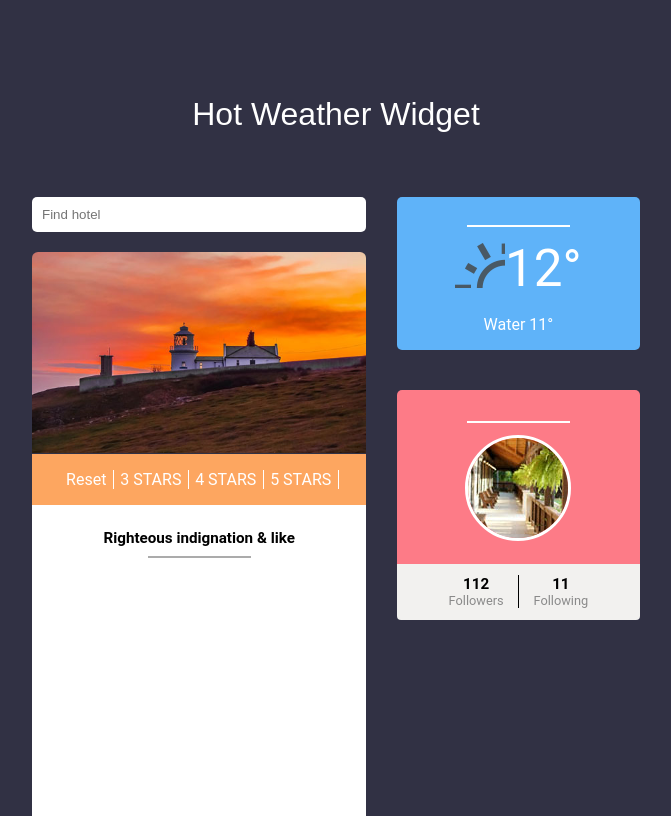
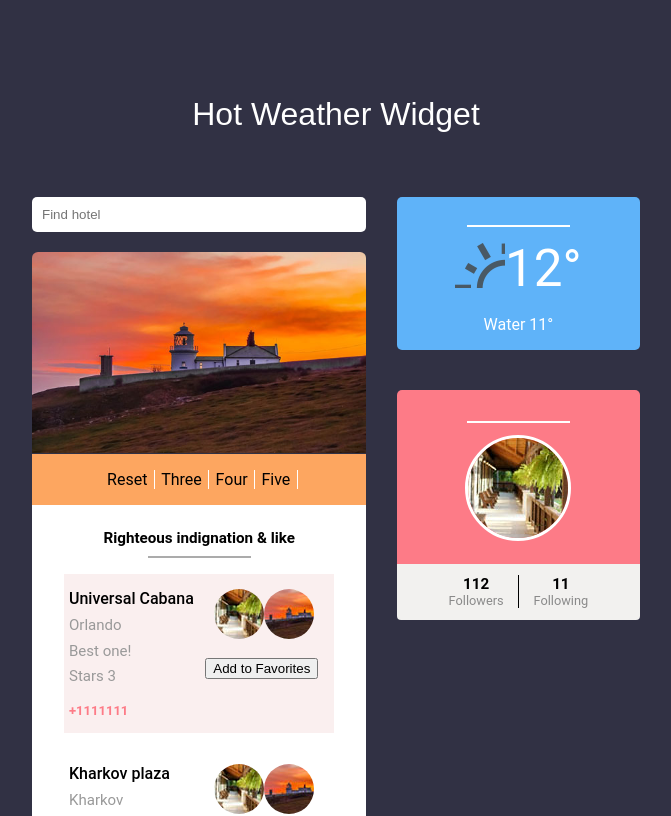
Before and after one commit to OlegMilkin/app-hotels, an Angular app: page / in a window 1280 px wide. Shown: the top 816 px of the page, without its empty margins (304-975 px from the left). Built offline with nearby package versions, Linux system fonts and the light colour scheme.

Commit message:
pipe fix

```diff
--- a/src/app/app-hotels/app-hotels.component.html
+++ b/src/app/app-hotels/app-hotels.component.html
@@ -9,10 +9,7 @@
 			<div class="element-left-bottom">
 				<div class="ele-strip">
 					<ul>
-						<li><a href="#" [attr.data-stars]="reset" (click)="starsFilter($event)">Reset</a></li>
-						<li><a href="#"   [attr.data-stars]="3" (click)="starsFilter($event)">3 STARS</a></li>
-						<li><a href="#"  [attr.data-stars]="4" (click)="starsFilter($event)">4 STARS</a></li>
-						<li><a href="#" [attr.data-stars]="5" (click)="starsFilter($event)">5 STARS</a></li>
+						<li *ngFor="let star of stars" (click)='starsFilter(star.value)'>{{ star.title }}</li>
 					</ul>
 				</div>
 				<div class="village">
--- a/src/app/app-hotels/app-hotels.component.ts
+++ b/src/app/app-hotels/app-hotels.component.ts
@@ -126,6 +126,25 @@ export class AppHotelsComponent {
     }
   ];
 
+  public stars: IStars[] = [
+    {
+      value: 0,
+      title: 'Reset'
+    },
+    {
+      value: 3,
+      title: 'Three'
+    },
+    {
+      value: 4,
+      title: 'Four'
+    },
+    {
+      value: 5,
+      title: 'Five'
+    }
+  ];
+
   public selectedHotel: IHotel = this.hotels[0];
   public favoriteHotelsList = [];
 
@@ -141,8 +160,7 @@ export class AppHotelsComponent {
     this.favoriteHotelsList.push(hotel);
   }
 
-  starsFilter(event: Event) {
-    event.preventDefault();
-    this.hotelStar = (<HTMLInputElement> event.target).dataset.stars;
+  starsFilter(star) {
+    this.hotelStar = star;
   }
 }
--- a/src/interfaces/IHotel.ts
+++ b/src/interfaces/IHotel.ts
@@ -22,3 +22,8 @@ interface IProfile {
   following: number;
   photo: string;
 }
+
+interface IStars {
+  value: number;
+  title: string;
+}
--- a/src/pipes/filter-hotel.pipe.ts
+++ b/src/pipes/filter-hotel.pipe.ts
@@ -7,12 +7,7 @@ export class FilterHotelPipe implements PipeTransform {
   transform(hotelsList, hotelStar, searchInputText): any {
 
       if(!searchInputText) {
-        console.log(this.sortStars(hotelsList, hotelStar));
           return this.sortStars(hotelsList, hotelStar);
-      }
-
-      if(hotelStar == 0) {
-          return console.log('ff');
       }
 
       const filteredHotels = hotelsList.filter(hotel => {
@@ -24,6 +19,9 @@ export class FilterHotelPipe implements PipeTransform {
   }
 
   public sortStars(hotelsList, hotelStar){
+    if(hotelStar == 0) {
+      return hotelsList;
+    }
     return hotelsList.filter(hotel => hotel.stars == hotelStar);
   }
 
```
